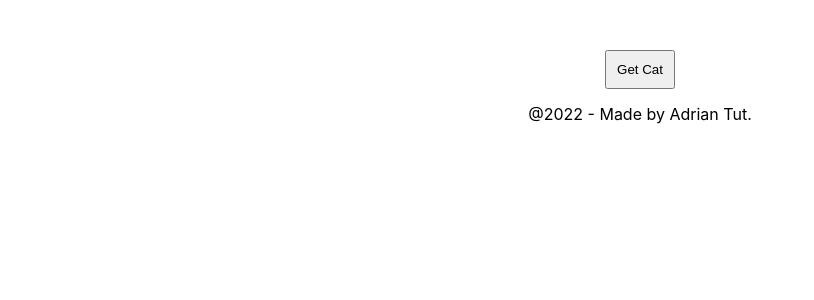
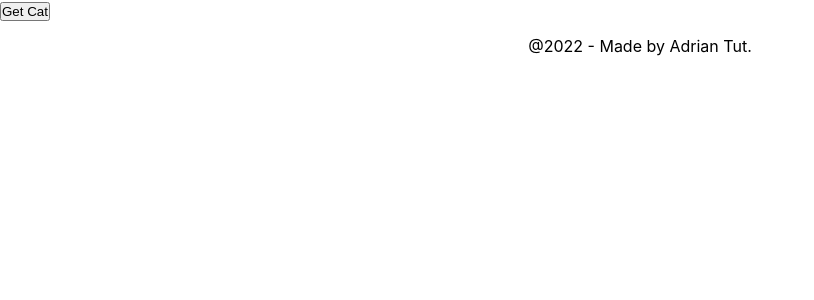
Before and after one commit to Adriantutuianu/cat-generator, a React (Create React App) app: page / in a window 1280 px wide. Shown: the top 300 px of the page, without its empty margins (0-814 px from the left). Built offline with nearby package versions, Linux system fonts and the light colour scheme; no server answers.

Commit message:
Fixed height and added css reset

```diff
--- a/src/App.css
+++ b/src/App.css
@@ -1,38 +1,12 @@
-.App {
-  text-align: center;
+html {
+  height: 100%;
+  min-height: 100vh;
 }
 
-.App-logo {
-  height: 40vmin;
-  pointer-events: none;
+#root {
+  height: 100%;
 }
 
-@media (prefers-reduced-motion: no-preference) {
-  .App-logo {
-    animation: App-logo-spin infinite 20s linear;
-  }
+.App {
+  height: 100%;
 }
-
-.App-header {
-  background-color: #282c34;
-  min-height: 100vh;
-  display: flex;
-  flex-direction: column;
-  align-items: center;
-  justify-content: center;
-  font-size: calc(10px + 2vmin);
-  color: white;
-}
-
-.App-link {
-  color: #61dafb;
-}
-
-@keyframes App-logo-spin {
-  from {
-    transform: rotate(0deg);
-  }
-  to {
-    transform: rotate(360deg);
-  }
-}
--- a/src/App.js
+++ b/src/App.js
@@ -23,20 +23,8 @@ function App() {
   }, []);
 
   return (
-    <div className="App" style={{ height: "calc(100% - 50px)" }}>
-      <button
-        style={{
-          display: "flex",
-          justifyContent: "center",
-          alignItems: "center",
-          margin: "auto",
-          padding: "10px",
-          marginTop: "50px",
-        }}
-        onClick={getCat}
-      >
-        Get Cat
-      </button>
+    <div className="App">
+      <button onClick={getCat}>Get Cat</button>
       {cat && (
         <img
           src={cat}
@@ -44,7 +32,6 @@ function App() {
           style={{
             width: "500px",
             height: "500px",
-            marginTop: "100px",
           }}
         ></img>
       )}
--- a/src/index.css
+++ b/src/index.css
@@ -1,13 +1,21 @@
+/* Reset CSS default */
+* {
+  margin: 0;
+  padding: 0;
+  box-sizing: border-box;
+}
+
 body {
   margin: 0;
-  font-family: -apple-system, BlinkMacSystemFont, 'Segoe UI', 'Roboto', 'Oxygen',
-    'Ubuntu', 'Cantarell', 'Fira Sans', 'Droid Sans', 'Helvetica Neue',
+  font-family: -apple-system, BlinkMacSystemFont, "Segoe UI", "Roboto", "Oxygen",
+    "Ubuntu", "Cantarell", "Fira Sans", "Droid Sans", "Helvetica Neue",
     sans-serif;
   -webkit-font-smoothing: antialiased;
   -moz-osx-font-smoothing: grayscale;
+  height: 100%;
 }
 
 code {
-  font-family: source-code-pro, Menlo, Monaco, Consolas, 'Courier New',
+  font-family: source-code-pro, Menlo, Monaco, Consolas, "Courier New",
     monospace;
 }
```
